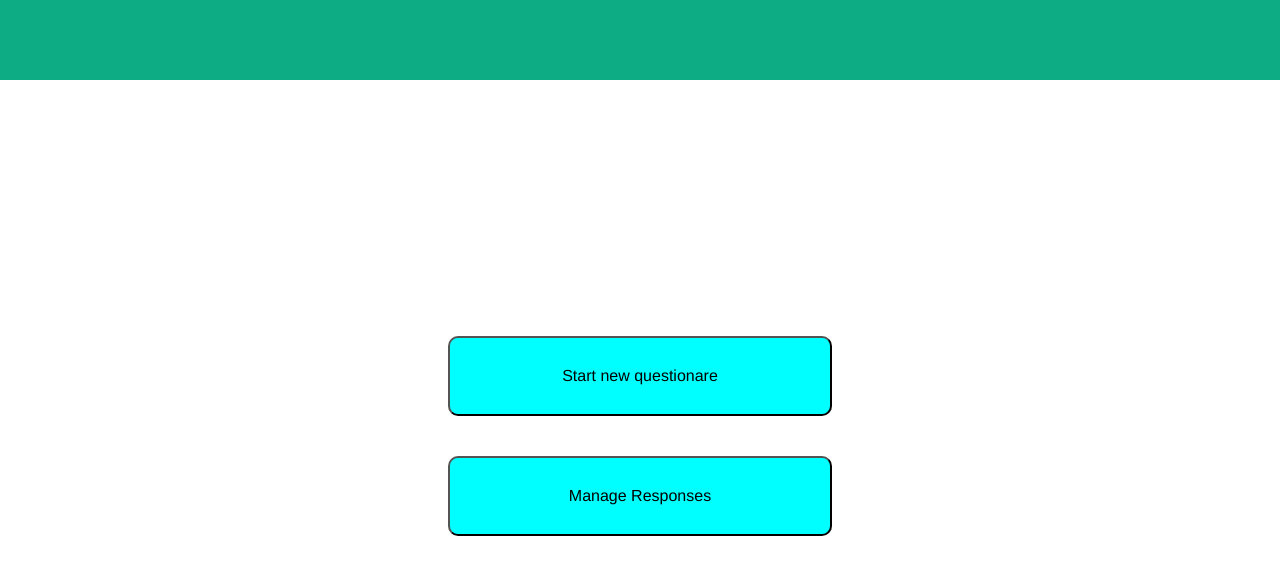
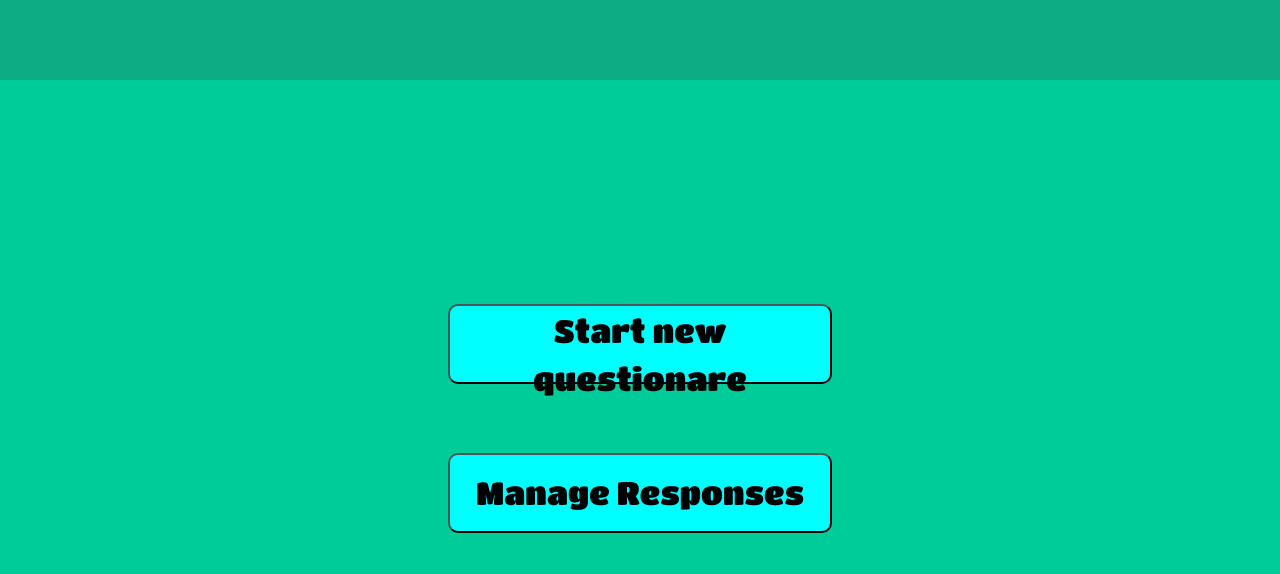
Before and after one commit to Chittipobng014/PTEI-Survey, a Vue app: page /#/new in a window 1280 px wide. Shown: the top 574 px of the page. Built offline with nearby package versions, Linux system fonts and the light colour scheme; no server answers; sample sign-in values are in the browser's storage; what vue-firestore would draw is missing.

Commit message:
add first page

```diff
--- a/public/index.html
+++ b/public/index.html
@@ -1,13 +1,14 @@
 <!DOCTYPE html>
 <html lang="en">
+
   <head>
     <meta charset="utf-8">
     <meta http-equiv="X-UA-Compatible" content="IE=edge">
     <meta name="viewport" content="width=device-width,initial-scale=1.0">
     <link rel="icon" href="<%= BASE_URL %>favicon.ico">
-    <title>vue-boots</title>
+    <title>PTEI Interactive Survey</title>
   </head>
-  <body>
+  <body style="background-color: #00CC99;">
     <noscript>
       <strong>We're sorry but vue-boots doesn't work properly without JavaScript enabled. Please enable it to continue.</strong>
     </noscript>
--- a/src/App.vue
+++ b/src/App.vue
@@ -16,12 +16,12 @@ export default {
 </script>
 
 <style>
+@import url('https://fonts.googleapis.com/css?family=Titan+One');
 #app {
-  font-family: 'Avenir', Helvetica, Arial, sans-serif;
-  -webkit-font-smoothing: antialiased;
-  -moz-osx-font-smoothing: grayscale;
+  font-family: 'Titan One', cursive;
   text-align: center;
-  color: #2c3e50;
+  color: #000000;
+  background-color: #00CC99;
 
 }
 </style>
--- a/src/components/Content.vue
+++ b/src/components/Content.vue
@@ -1,5 +1,5 @@
 <template>
-    <div style="margin: auto; margin-top: 32vh">
+    <div style="margin: auto; margin-top: 28vh">
         <div>
             <router-link to="/home">
                 <button class="buttonCSS">Start new questionare</button>
@@ -19,7 +19,7 @@ export default {
 
 <style scoped>
 .marginTop{
-    margin-top: 5vh
+    margin-top: 7vh
 }
 
 .buttonCSS{
@@ -27,5 +27,6 @@ export default {
     border-radius: 10px;
     width: 30vw;
     height: 10vh;
+    font-size: 4vh;
 }
 </style>
--- /dev/null
+++ b/src/components/Survey.vue
@@ -0,0 +1,22 @@
+<template>
+
+        <div style="margin: auto; margin-top: 15vh">
+            <router-link to="/new">
+            <div class="img">
+                <b-img :src="require('../photo/page1.png')"></b-img>
+            </div>
+            </router-link>
+            <div class="name">
+                <h1><strong>PTEI Interactive Survey</strong></h1>
+            </div>
+
+        </div>
+
+
+</template>
+
+<style>
+.name{
+    margin-top: 10vh;
+}
+</style>
--- a/src/router.js
+++ b/src/router.js
@@ -6,6 +6,7 @@ import MyComponent from './components/MyComponent.vue'
 import Krong from './components/Krong.vue'
 import Content from './components/Content'
 import Firestore from './components/Firestore'
+import Survey from './components/Survey'
 
 Vue.use(Router)
 
@@ -15,6 +16,7 @@ const routes = [
     { path: '/firebase', component: Firestore },
     { path: '/admin', component: MyComponent },
     { path: '/admin/:username', component: MyComponent },
+    { path: '/survey', component: Survey },
     { path: '/',
       component: Krong,
       children:[
```
Also changed, not shown: src/photo/page1.png (added).
